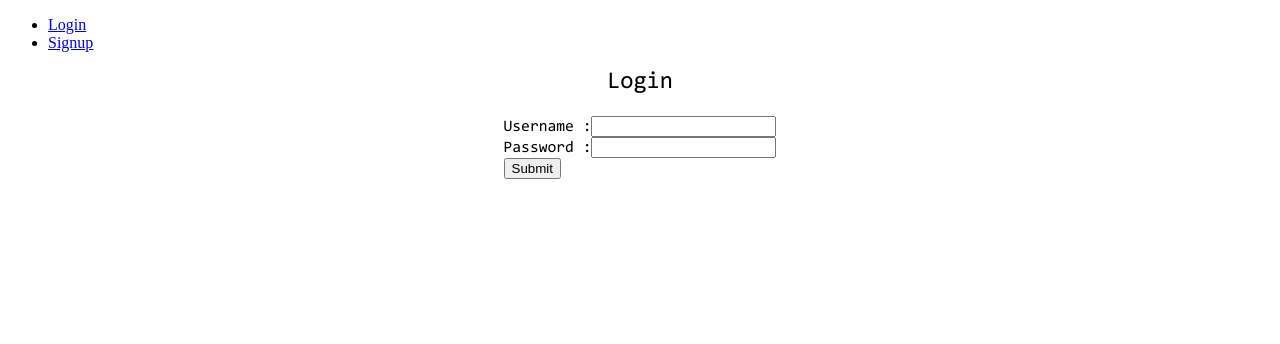
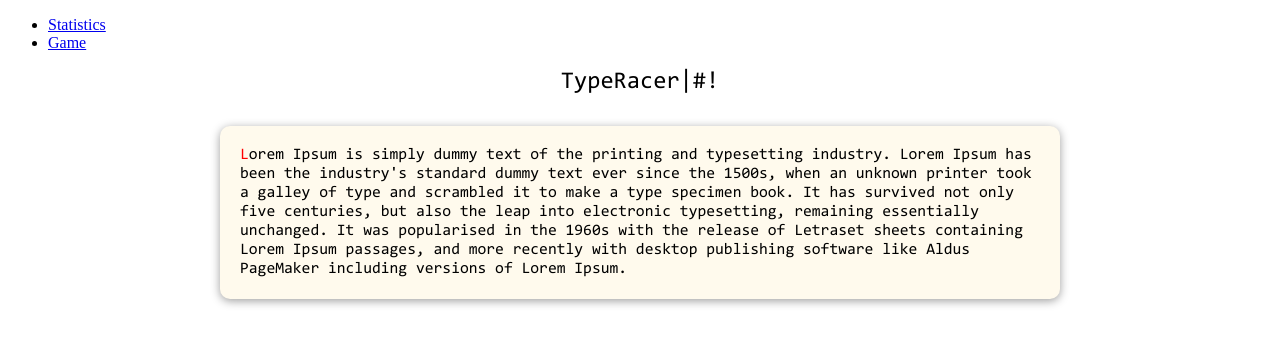
Before and after one commit to The-Typists/WhatTheHack_hacknroll2021, a React (Create React App) app in the folder frontend/: page / in a window 1280 px wide. Shown: the top 344 px of the page. Built offline with nearby package versions, Linux system fonts and the light colour scheme.

Commit message:
refactor app

```diff
--- a/frontend/src/App.tsx
+++ b/frontend/src/App.tsx
@@ -16,7 +16,7 @@
       console.log("Sent");
     });
   }, []);
-  const token = false;
+  const token = true;
 
   function NavBar() {
     return (
@@ -36,7 +36,7 @@
                   :
                   <>
                       <li>
-                          <Link to="/statistics">Statistics</Link>
+                          <Link to="/stats">Statistics</Link>
                       </li>
                       <li>
                           <Link to="/">Game</Link>
@@ -48,12 +48,14 @@
     );
   }
 
-
-  if(!token) {
   return (
     <Router>
       <div>
         <NavBar />
+            {
+                !token
+                    ?
+                    <>
                         <Switch>
                             <Route path="/signup">
                                 <SignupPage />
@@ -62,23 +64,19 @@
                                 <LoginPage />
                             </Route>
                         </Switch>
-          </div>
-        </Router>
-        )
-  }
-
-  return (
-    <Router>
-      <div>
-        <NavBar />
+                    </>
+                    :
+                    <>
                         <Switch>
+                            <Route path="/stats">
+                                <StatisticsPage />
+                            </Route>
                             <Route path="/">
                                 <GamePage />
                             </Route>
-          <Route path="/statistics">
-            <StatisticsPage />
-          </Route>
                         </Switch>
+                    </>
+            }
       </div>
     </Router>
   );
```
Lines whose indentation alone changed are shown as unchanged.
